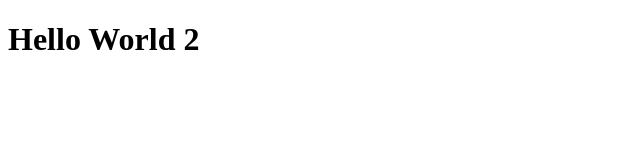
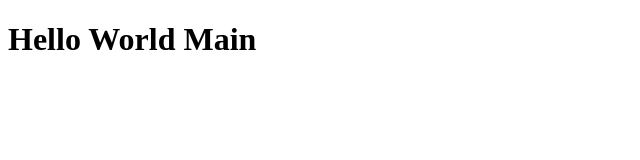
Before and after one commit to BirasaDivine/Baumeister_TheGym_1, a plain HTML site: page index.html in a window 1280 px wide. Shown: the whole page, without its empty margins (0-640 px from the left). Drawn offline with Linux system fonts and the light colour scheme.

Commit message:
add main

```diff
--- a/index.html
+++ b/index.html
@@ -6,6 +6,6 @@
     <title>Document</title>
 </head>
 <body>
-    <h1>Hello World 2</h1>
+    <h1>Hello World Main</h1>
 </body>
 </html>
```
